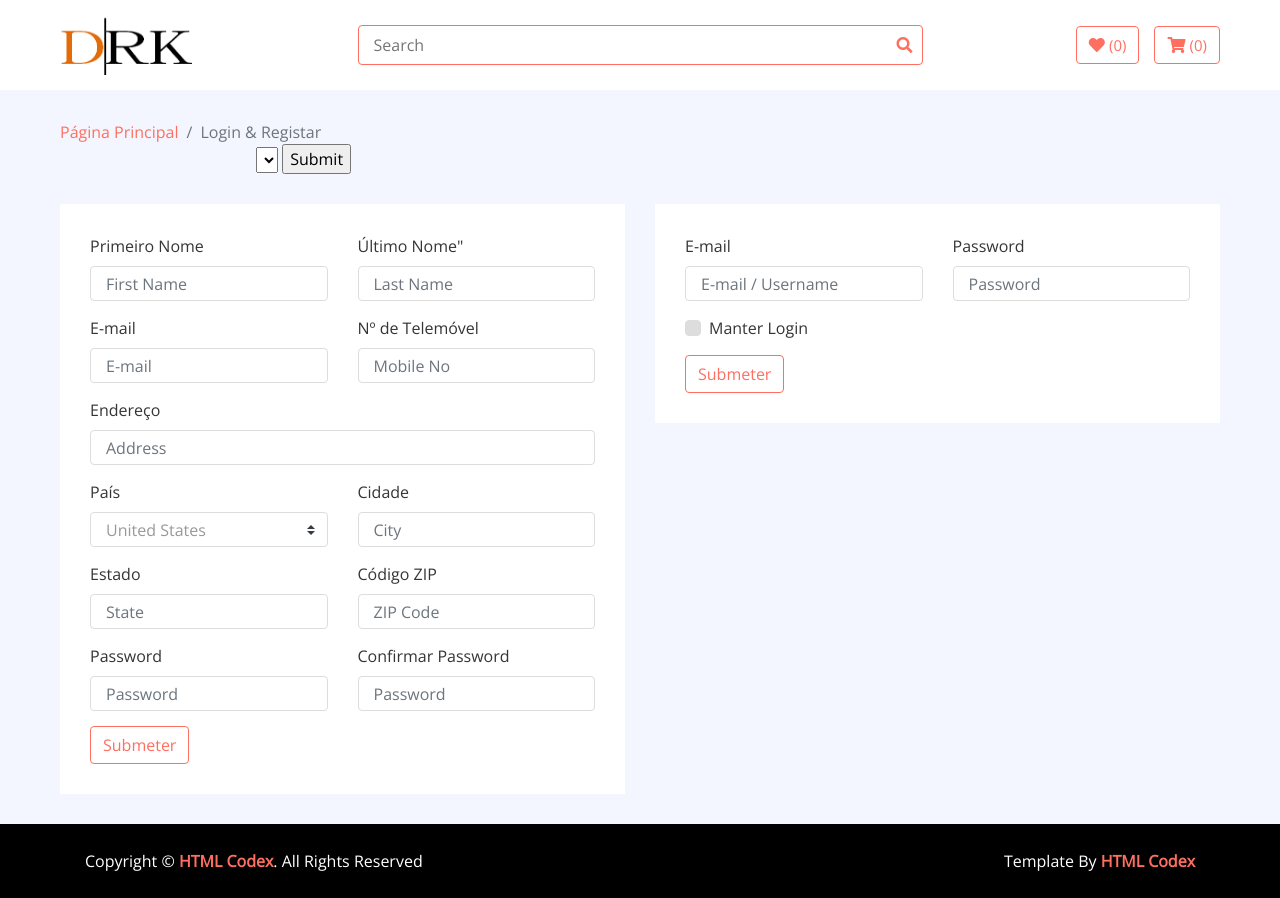
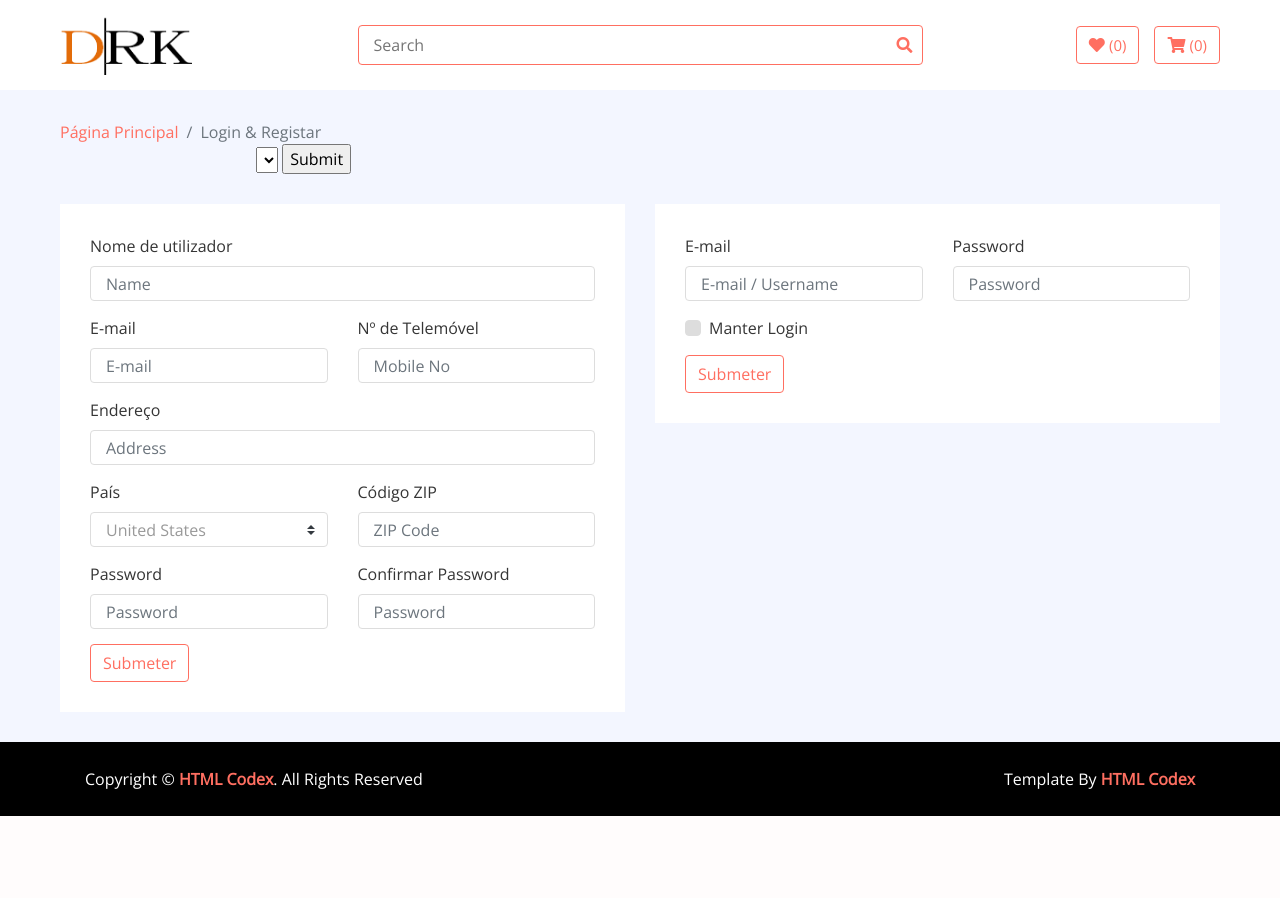
Before and after one commit to JoaoCoel/Papjoao, a PHP site: page /login.php in a window 1280 px wide. Shown: the part 64-962 px from the top of the page. After the commit the page ends 880 px from the top, so only its background shows below. Run offline with PHP 8.4, Linux system fonts and the light colour scheme; data that the repository does not hold is empty; some libraries are stand-ins or nearby versions.

Commit message:
utilizadores

```diff
--- a/login.php
+++ b/login.php
@@ -71,14 +71,10 @@ $res = mysqli_query($con, $sql) ;
                     <div class="col-lg-6">
                         <div class="register-form">
                             <div class="row">
-                                <div class="col-md-6">
+                                <div class="col-md-12">
 
-                                    <label>Primeiro Nome</label>
-                                    <input class="form-control" type="text" placeholder="First Name">
-                                </div>
-                                <div class="col-md-6">
-                                    <label>Último Nome"</label>
-                                    <input class="form-control" type="text" placeholder="Last Name">
+                                    <label>Nome de utilizador</label>
+                                    <input class="form-control" type="text" placeholder="Name">
                                 </div>
                                 <div class="col-md-6">
                                     <label>E-mail</label>
@@ -101,14 +97,14 @@ $res = mysqli_query($con, $sql) ;
                                         <option>Algeria</option>
                                     </select>
                                 </div>
-                                <div class="col-md-6">
+                                <!--div class="col-md-6">
                                     <label>Cidade</label>
                                     <input class="form-control" type="text" placeholder="City">
                                 </div>
                                 <div class="col-md-6">
                                     <label>Estado</label>
                                     <input class="form-control" type="text" placeholder="State">
-                                </div>
+                                </div-->
                                 <div class="col-md-6">
                                     <label>Código ZIP</label>
                                     <input class="form-control" type="text" placeholder="ZIP Code">
--- a/product-detail.php
+++ b/product-detail.php
@@ -1,6 +1,8 @@
 <?php
 include_once ("includes/body.inc.php");
 top();
+
+
 
 $id=intval($_GET['id']);
 //$idTipo=intval($_GET['idTipo']);
```
Also changed, not shown: 2 other files.
